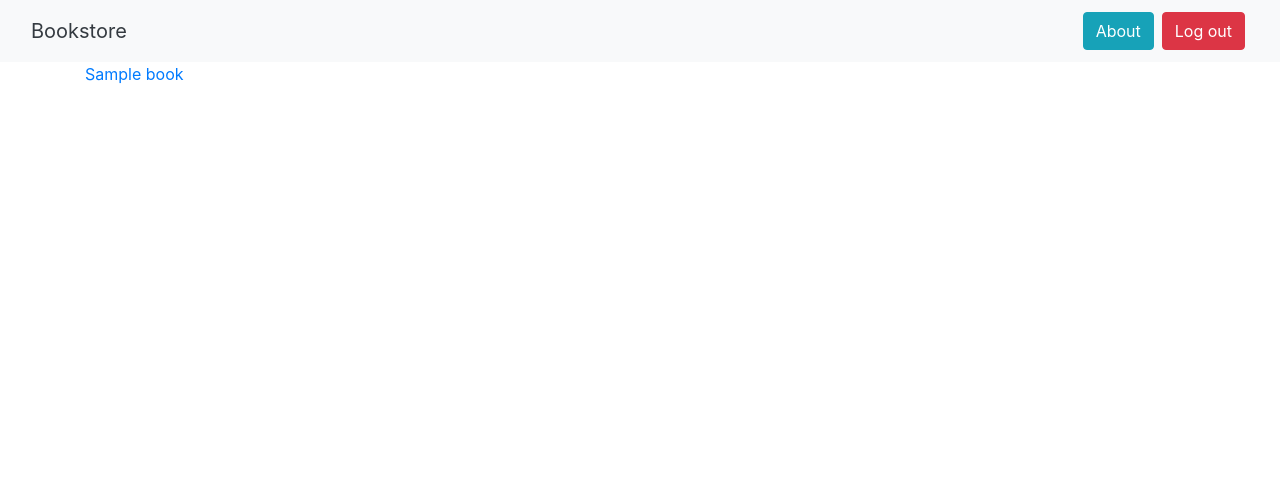
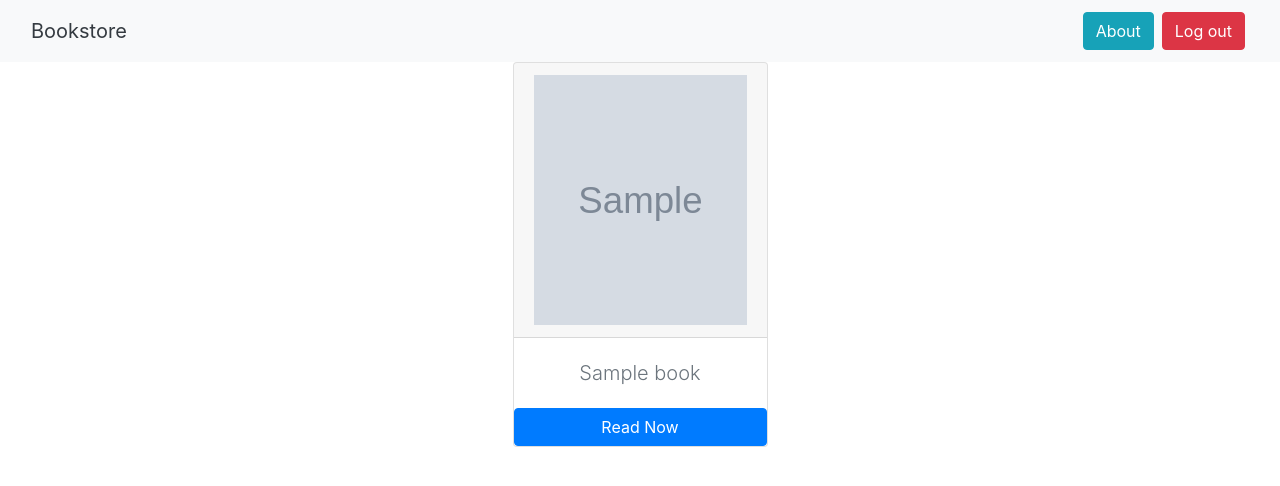
Before and after one commit to Olaism/books-store, a Django app: page /books/ in a window 1280 px wide. Shown: the top 486 px of the page. Run offline with Django 4.2, Linux system fonts and the light colour scheme; a user stored in the database is signed in; tables that the repository leaves empty hold one stand-in row (values such as "Sample post"); grey boxes marked "Sample" are stand-in pictures; some libraries are stand-ins or nearby versions.

```diff
--- a/books/models.py
+++ b/books/models.py
@@ -13,6 +13,16 @@ class Book(models.Model):
     author = models.ForeignKey("Author", related_name="books", on_delete=models.CASCADE)
     price = models.DecimalField(max_digits=6, decimal_places=2)
     cover = models.ImageField(upload_to="covers/", blank=True)
+    plan_type = models.CharField(
+        max_length=2,
+        choices=(
+            ('FR', "FREE"),
+            ('BS', "BASIC"),
+            ('PR', "PREMINUM")
+        ),
+        default='FR'
+    )
+    doc = models.FileField(upload_to="docs/")
 
     class Meta:
         permissions = (
--- /dev/null
+++ b/static/css/base.css
@@ -0,0 +1,5 @@
+.cover-img {
+  max-width: 100%;
+  min-height: 250px;
+  height: auto;
+}
--- a/templates/_base.html
+++ b/templates/_base.html
@@ -5,6 +5,7 @@
         <meta charset="UTF-8">
         <meta name="viewport" content="width=device-width, initial-scale=1.0">
         <link rel="stylesheet" href="{% static 'css/bootstrap.min.css' %}">
+        {% block css %}<link rel="stylesheet" href="{% static 'css/base.css' %}">{% endblock css %}
         <title>{% block title %}Books App{% endblock title %}</title>
     </head>
     <body>
--- a/templates/books/list.html
+++ b/templates/books/list.html
@@ -1,11 +1,27 @@
 {% extends "_base.html" %}
+
+{% load static %}
 
 {% block title %} {{ block.super }} - Books {% endblock title %}
 
 {% block content %}
+<div class="row justify-content-around">
     {% for book in book_list %}
-    <div>
-        <a href="{{ book.get_absolute_url }}">{{ book.title }}</a>
-    </div>
+        <div class="col-lg-3 col-md-4 col-sm-6">
+            <div class="card">
+                <div class="card-header">
+                    {% if book.cover %}
+                        <img class="cover-img" src="{{ book.cover.url }}" alt="{{book.title }}">
+                    {% else %}
+                        <img class="cover-img" src="{% static 'img/no_cover.png' %}" alt="{{ book.title }}">
+                    {% endif %}
+                </div>
+                <div class="card-body text-center">
+                    <a class="lead text-secondary" href="{{ book.get_absolute_url }}">{{ book.title }}</a>
+                </div>
+                <button class="btn btn-primary">Read Now</button>
+            </div>
+        </div>
     {% endfor %}
+</div>
 {% endblock content %}
```
Also changed, not shown: books/migrations/0005_book_doc_book_plan_type.py (added), static/img/no_cover.png (added).
